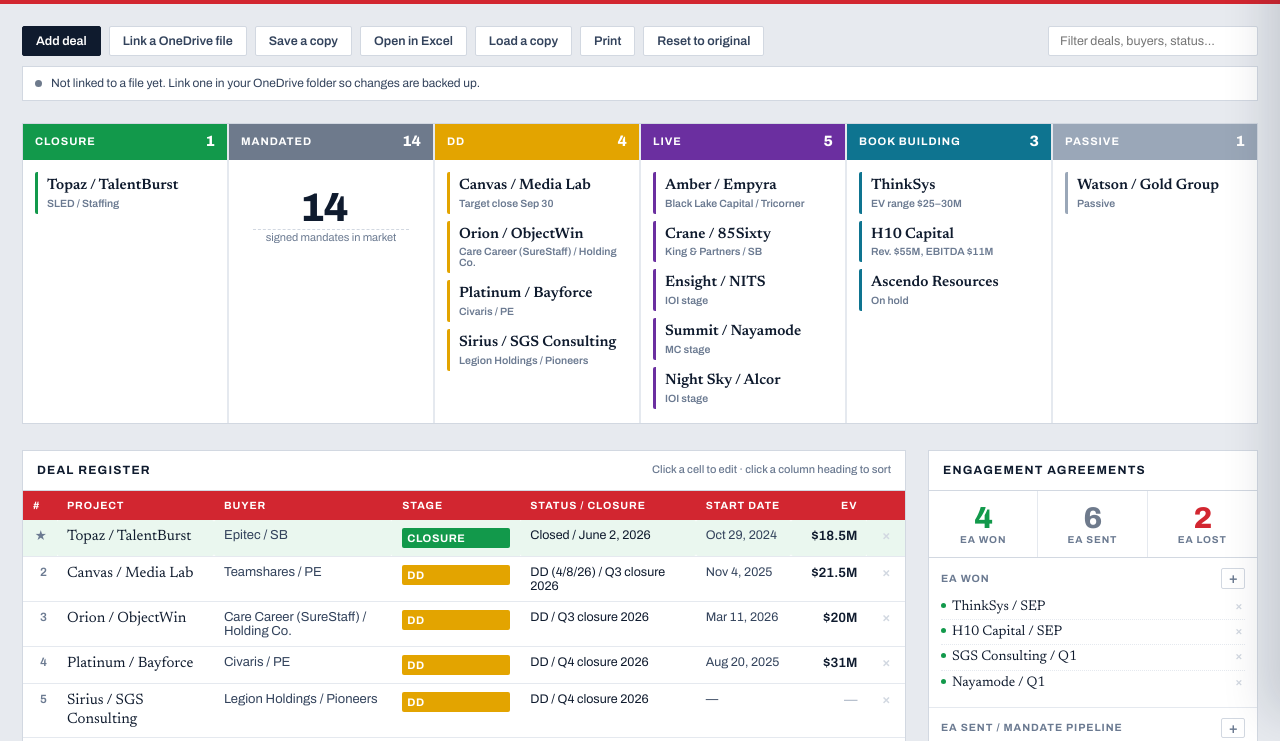
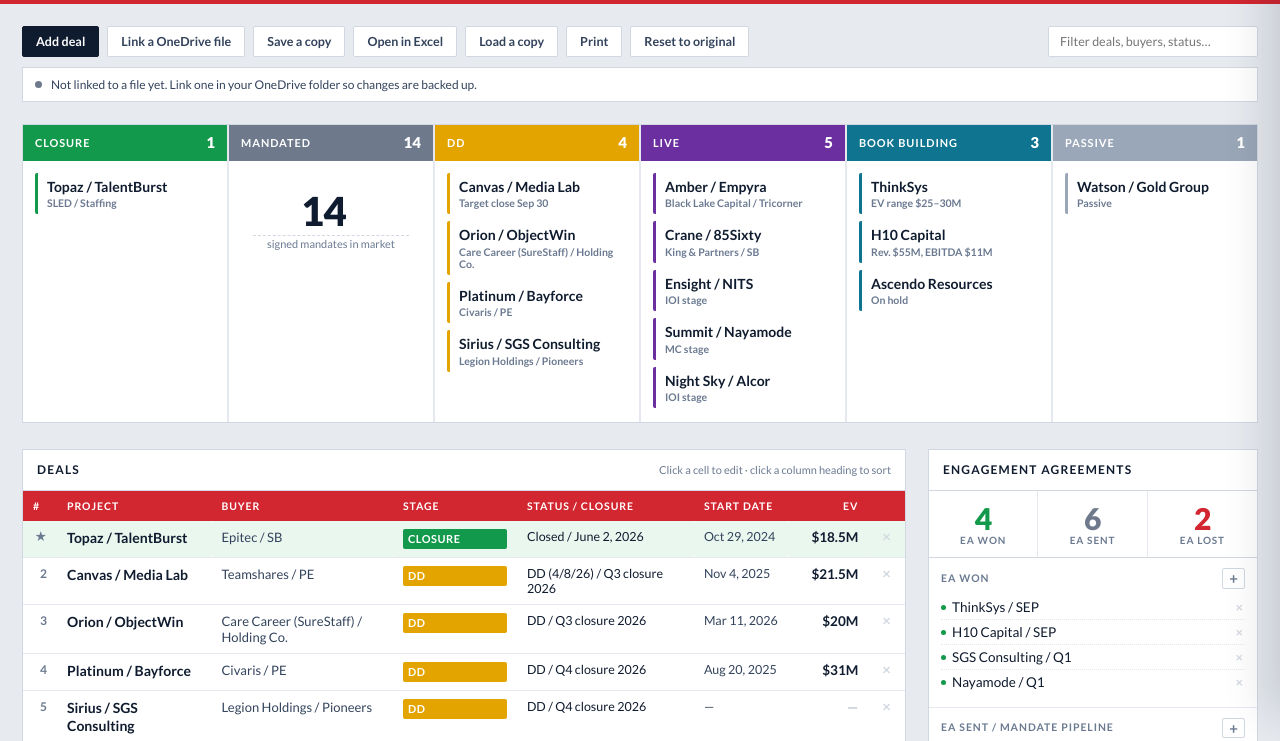
Before and after one commit to ignatiusmie-ship-it/2026-Pipeline, a plain HTML site: page pipeline-2026-dashboard.html in a window 1280 px wide. Shown: the part 87-828 px from the top of the page. Drawn offline with Linux system fonts and the light colour scheme.

Commit message:
Update pipeline-2026-dashboard.html

```diff
--- a/pipeline-2026-dashboard.html
+++ b/pipeline-2026-dashboard.html
@@ -3,7 +3,7 @@
 <title>H1–H2 2026 Deal Pipeline</title>
 <link rel="preconnect" href="https://fonts.googleapis.com">
 <link rel="preconnect" href="https://fonts.gstatic.com" crossorigin>
-<link href="https://fonts.googleapis.com/css2?family=Archivo:wght@400;500;600;700;800&family=Newsreader:ital,opsz,wght@0,6..72,400;0,6..72,500;0,6..72,600;1,6..72,400&display=swap" rel="stylesheet">
+<link href="https://fonts.googleapis.com/css2?family=Lato:ital,wght@0,300;0,400;0,700;0,900;1,400;1,700&display=swap" rel="stylesheet">
 
 <style>
 :root{
@@ -32,7 +32,7 @@ html,body{margin:0;padding:0}
 body{
   background:var(--canvas);
   color:var(--ink);
-  font-family:"Archivo",-apple-system,BlinkMacSystemFont,"Segoe UI",sans-serif;
+  font-family:"Lato",-apple-system,BlinkMacSystemFont,"Segoe UI",Helvetica,Arial,sans-serif;
   font-size:14px;
   line-height:1.45;
   -webkit-font-smoothing:antialiased;
@@ -51,8 +51,8 @@ body{
 .mast-grid{display:flex;flex-wrap:wrap;align-items:flex-end;gap:28px;justify-content:space-between}
 .title{
   font-size:clamp(28px,4.4vw,46px);
-  font-weight:800;
-  letter-spacing:-.028em;
+  font-weight:900;
+  letter-spacing:-.015em;
   line-height:.95;
   margin:0;
 }
@@ -72,10 +72,10 @@ body{
 }
 .linkbar .dot{width:7px;height:7px;border-radius:50%;background:var(--s-mandated);flex:none}
 .linkbar.on .dot{background:var(--s-closure)}
-.linkbar b{color:var(--ink);font-weight:600}
+.linkbar b{color:var(--ink);font-weight:700}
 .linkbar button{margin-left:auto;padding:4px 10px;font-size:11.5px}
 button{
-  font-family:inherit;font-size:12.5px;font-weight:600;
+  font-family:inherit;font-size:12.5px;font-weight:700;
   border:1px solid var(--rule);background:var(--surface);color:var(--ink-2);
   padding:7px 13px;border-radius:2px;cursor:pointer;
 }
@@ -110,7 +110,7 @@ button.danger:hover{border-color:var(--signal);color:var(--signal)}
   letter-spacing:.085em;text-transform:uppercase;
   display:flex;justify-content:space-between;align-items:center;
 }
-.stage-cap .n{font-size:15px;font-weight:800;letter-spacing:0}
+.stage-cap .n{font-size:15px;font-weight:900;letter-spacing:0}
 .stage-body{padding:12px 12px 14px;flex:1;display:flex;flex-direction:column;gap:7px}
 .chip{
   border-left:3px solid var(--c);
@@ -121,17 +121,17 @@ button.danger:hover{border-color:var(--signal);color:var(--signal)}
 }
 .chip:hover{background:#F4F6F9}
 .chip .nm{
-  font-family:"Newsreader",Georgia,serif;font-size:15px;color:var(--ink);
+  font-family:"Lato",Helvetica,Arial,sans-serif;font-size:14px;font-weight:700;color:var(--ink);
   display:block;line-height:1.25;
 }
 .chip .meta{font-size:10.5px;color:var(--muted);display:block;margin-top:2px}
 .bulk{padding:14px 12px;text-align:center}
-.bulk b{display:block;font-size:44px;font-weight:800;letter-spacing:-.03em;line-height:1}
+.bulk b{display:block;font-size:44px;font-weight:900;letter-spacing:-.02em;line-height:1}
 .bulk small{font-size:11px;color:var(--muted)}
 .bulk input{
-  font-family:inherit;font-size:40px;font-weight:800;width:100%;text-align:center;
+  font-family:inherit;font-size:40px;font-weight:900;width:100%;text-align:center;
   border:0;border-bottom:1px dashed var(--rule);background:none;color:var(--ink);
-  letter-spacing:-.03em;padding:0;
+  letter-spacing:-.02em;padding:0;
 }
 
 /* ---------- layout ---------- */
@@ -145,7 +145,7 @@ button.danger:hover{border-color:var(--signal);color:var(--signal)}
 .panel-head h2{
   margin:0;font-size:12px;font-weight:700;letter-spacing:.1em;text-transform:uppercase;color:var(--ink);
 }
-.panel-head .hint{font-size:11px;color:var(--muted);font-weight:500;letter-spacing:0;text-transform:none}
+.panel-head .hint{font-size:11px;color:var(--muted);font-weight:400;letter-spacing:0;text-transform:none}
 
 /* ---------- table ---------- */
 .tscroll{overflow-x:auto}
@@ -165,11 +165,11 @@ tbody tr:hover{background:#F6F8FA}
 tr.is-closed td{background:#EAF7EF}
 tr.is-closed:hover td{background:#E1F2E8}
 .idx{
-  font-variant-numeric:tabular-nums;color:var(--muted);font-size:12px;font-weight:600;
+  font-variant-numeric:tabular-nums;color:var(--muted);font-size:12px;font-weight:700;
   width:34px;text-align:right;
 }
-.proj{font-family:"Newsreader",Georgia,serif;font-size:15px;line-height:1.25;min-width:150px}
-.ev{font-variant-numeric:tabular-nums;font-weight:600;text-align:right;white-space:nowrap}
+.proj{font-size:14px;font-weight:700;line-height:1.3;min-width:150px}
+.ev{font-variant-numeric:tabular-nums;font-weight:700;text-align:right;white-space:nowrap}
 .dt{white-space:nowrap;font-size:12.5px;color:var(--ink-2);font-variant-numeric:tabular-nums}
 .buyer{font-size:13px;color:var(--ink-2);min-width:150px}
 .status{min-width:170px;font-size:12.5px}
@@ -193,7 +193,7 @@ tfoot td{
 .ea-row{display:grid;grid-template-columns:1fr 1fr 1fr;border-bottom:1px solid var(--rule)}
 .ea-cell{padding:12px 12px 10px;border-right:1px solid var(--rule-soft);text-align:center}
 .ea-cell:last-child{border-right:0}
-.ea-cell b{display:block;font-size:30px;font-weight:800;letter-spacing:-.03em;line-height:1}
+.ea-cell b{display:block;font-size:30px;font-weight:900;letter-spacing:-.02em;line-height:1}
 .ea-cell small{font-size:10px;letter-spacing:.09em;text-transform:uppercase;color:var(--muted);font-weight:700}
 .ea-list{padding:10px 12px 12px}
 .ea-list h3{
@@ -208,7 +208,7 @@ tfoot td{
 .ea-item:last-child{border-bottom:0}
 .ea-item .dot{width:5px;height:5px;border-radius:50%;flex:none;transform:translateY(-2px)}
 .ea-item span[contenteditable]{
-  font-family:"Newsreader",Georgia,serif;font-size:14px;flex:1;line-height:1.3;
+  font-size:13.5px;flex:1;line-height:1.35;
 }
 .ea-item .x{border:0;background:none;color:var(--rule);cursor:pointer;font-size:13px;padding:0 2px}
 .ea-item:hover .x{color:var(--muted)}
@@ -224,7 +224,7 @@ tfoot td{
 }
 .drawer.open{transform:none}
 @media (prefers-reduced-motion:reduce){.drawer{transition:none}}
-.drawer h2{margin:0 0 2px;font-size:19px;font-family:"Newsreader",Georgia,serif;font-weight:600}
+.drawer h2{margin:0 0 2px;font-size:19px;font-weight:700;letter-spacing:-.01em}
 .drawer .kicker{font-size:10.5px;letter-spacing:.09em;text-transform:uppercase;color:var(--muted);font-weight:700;margin-bottom:16px}
 .field{margin-bottom:13px}
 .field label{display:block;font-size:10.5px;letter-spacing:.08em;text-transform:uppercase;color:var(--muted);font-weight:700;margin-bottom:4px}
@@ -232,7 +232,7 @@ tfoot td{
   width:100%;font-family:inherit;font-size:13.5px;padding:7px 9px;
   border:1px solid var(--rule);background:#FBFCFD;border-radius:2px;color:var(--ink);
 }
-.field textarea{min-height:62px;resize:vertical;font-family:"Newsreader",Georgia,serif}
+.field textarea{min-height:62px;resize:vertical}
 .drawer-actions{display:flex;gap:8px;margin-top:18px}
 .scrim{position:fixed;inset:0;background:rgba(15,27,46,.28);z-index:30;display:none}
 .scrim.on{display:block}
@@ -290,7 +290,7 @@ tfoot td{
   <div class="cols">
     <div class="panel">
       <div class="panel-head">
-        <h2>Deal register</h2>
+        <h2 contenteditable data-meta="registerTitle" data-ph="Heading">Deals</h2>
         <span class="hint">Click a cell to edit · click a column heading to sort</span>
       </div>
       <div class="tscroll">
@@ -360,6 +360,7 @@ const SC = Object.fromEntries(STAGES.map(s=>[s.id,s]));
 const SEED = {
   title:"H1–H2 2026",
   accent:"Pipeline",
+  registerTitle:"Deals",
   mandated:14,
   deals:[
     {id:"d1",  project:"Topaz / TalentBurst", buyer:"Epitec / SB", stage:"closure", status:"Closed / June 2, 2026", start:"Oct 29, 2024", ev:"$18.5M", note:"SLED / Staffing", closed:true},
@@ -511,7 +512,7 @@ async function load(){
 function render(){ renderHead(); renderRail(); renderTable(); renderEA(); renderMix(); }
 
 function renderHead(){
-  ["title","accent"].forEach(k=>{
+  ["title","accent","registerTitle"].forEach(k=>{
     const el=document.querySelector(`[data-meta="${k}"]`);
     if(el && el.textContent!==state[k]) el.textContent=state[k];
   });
@@ -580,8 +581,7 @@ function renderTable(){
       <td><button class="rowdel" data-del="${d.id}" title="Delete deal" aria-label="Delete deal">×</button></td>
     </tr>`).join("") || `<tr><td colspan="8" style="padding:22px;text-align:center;color:var(--muted)">No deals match “${esc(query)}”. Clear the filter to see all ${state.deals.length}.</td></tr>`;
 
-  const t=rows.reduce((a,x)=>a+num(x.ev),0);
-  $("#tfoot").innerHTML = rows.length?`<tr><td></td><td colspan="5">${rows.length} deal${rows.length>1?"s":""} shown${query?" (filtered)":""}</td><td class="ev">$${t.toFixed(1).replace(/\.0$/,"")}M</td><td></td></tr>`:"";
+  $("#tfoot").innerHTML = rows.length?`<tr><td></td><td colspan="7">${rows.length} deal${rows.length>1?"s":""} shown${query?" (filtered)":""}</td></tr>`:"";
   document.querySelectorAll("th[data-sort]").forEach(th=>{
     th.querySelector(".arrow").textContent = th.dataset.sort===sortBy ? (sortDir>0?"▲":"▼") : "";
   });
```
